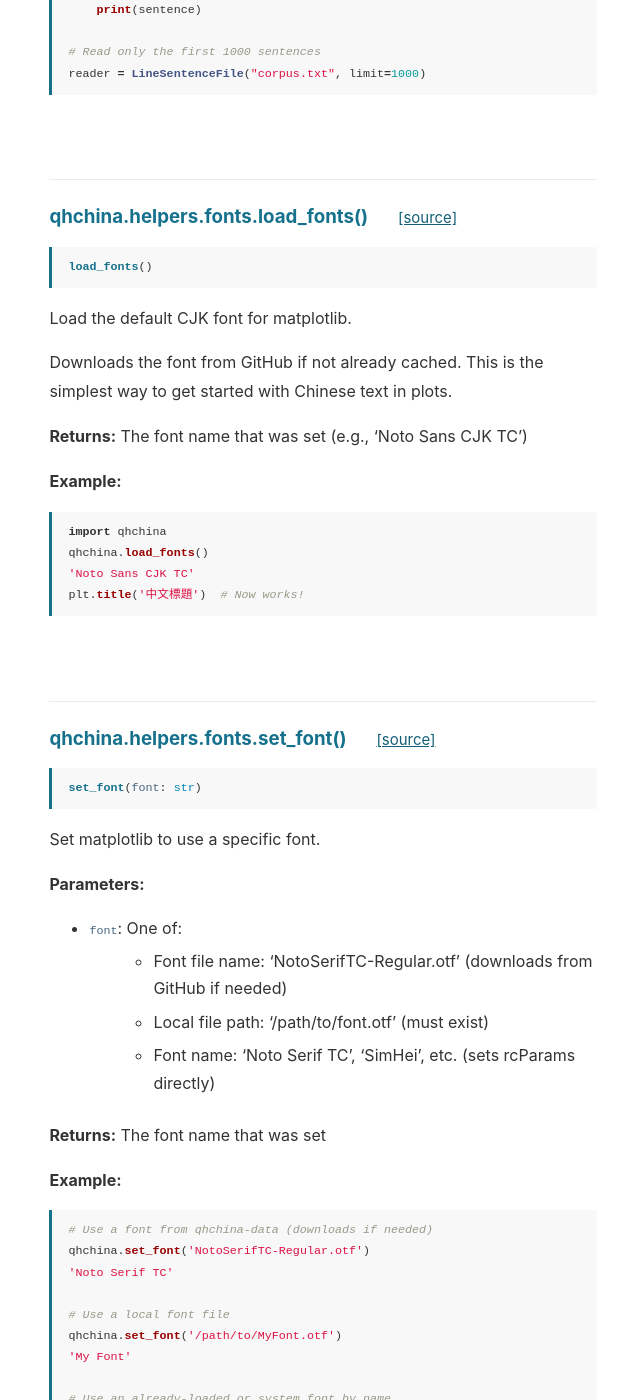
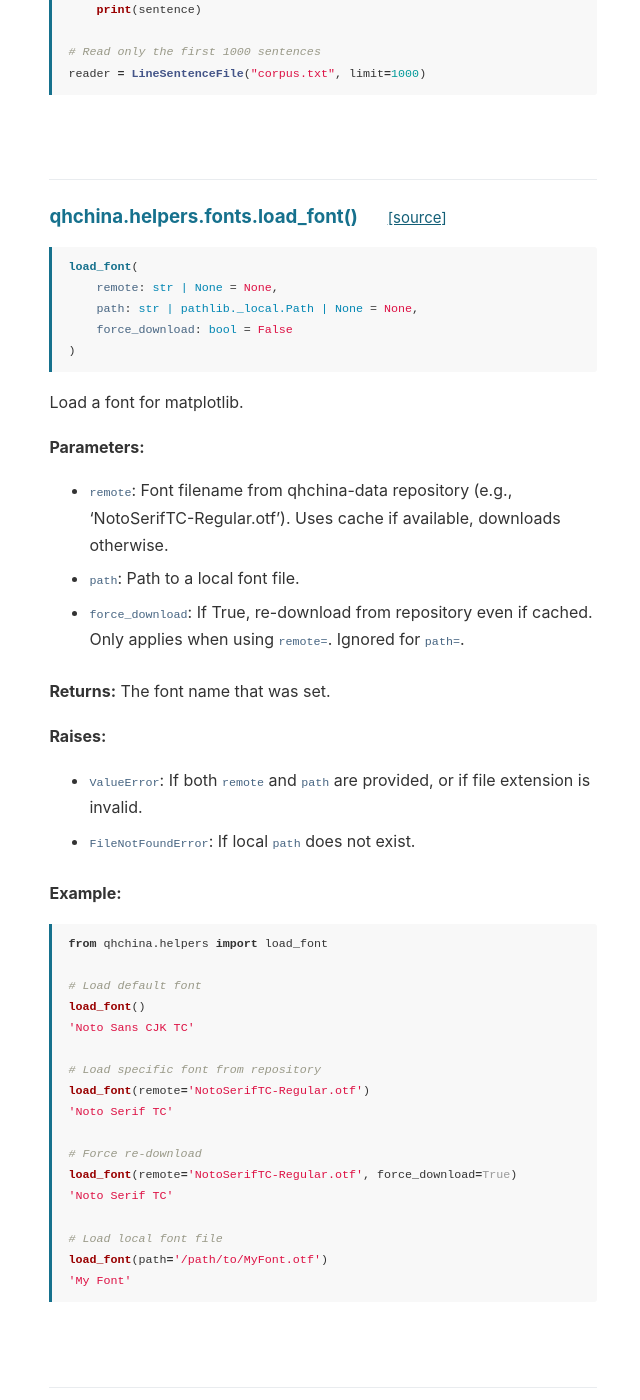
Before and after one commit to mcjkurz/qhchina-web, a Jekyll site: the page built from docs/helpers/index.md, in a window 1280 px wide and 1400 px high, scrolled down 2783 px. Shown: the whole window, without its empty margins (453-1093 px from the left). Built offline with Jekyll 4.4.1, drawn with Linux system fonts in a browser that asks for light colours; some of the changed text lies outside the part shown.

Commit message:
Update API docs

````diff
--- a/_config.yml
+++ b/_config.yml
@@ -60,4 +60,4 @@
 github: [metadata]
 
 # Cache busting version (auto-updated by make_docs.py)
-cache_version: 20260304163456
+cache_version: 20260306122500
--- a/docs/helpers/index.md
+++ b/docs/helpers/index.md
@@ -5,16 +5,16 @@
 functions:
   - name: LineSentenceFile
     anchor: linesentencefile
+  - name: load_font()
+    anchor: load_font
   - name: load_fonts()
     anchor: load_fonts
-  - name: set_font()
-    anchor: set_font
-  - name: get_font_path()
-    anchor: get_font_path
-  - name: current_font()
-    anchor: current_font
-  - name: download_fonts()
-    anchor: download_fonts
+  - name: get_current_font_path()
+    anchor: get_current_font_path
+  - name: loaded_font()
+    anchor: loaded_font
+  - name: cache_fonts()
+    anchor: cache_fonts
   - name: list_remote_fonts()
     anchor: list_remote_fonts
   - name: list_cached_fonts()
@@ -150,125 +150,162 @@
 
 <br>
 
-<h3 id="load_fonts">qhchina.helpers.fonts.load_fonts() <a href="#load_fonts" class="header-link" title="Permalink">#</a> <a href="https://github.com/mcjkurz/qhchina/blob/main/qhchina/helpers/fonts.py#L163" class="source-link" title="View source on GitHub">[source]</a></h3>
+<h3 id="load_font">qhchina.helpers.fonts.load_font() <a href="#load_font" class="header-link" title="Permalink">#</a> <a href="https://github.com/mcjkurz/qhchina/blob/main/qhchina/helpers/fonts.py#L179" class="source-link" title="View source on GitHub">[source]</a></h3>
+
+<pre class="signature"><code><span class="sig-name">load_font</span>(
+    <span class="sig-param">remote</span><span class="sig-punct">:</span> <span class="sig-type">str | None</span> <span class="sig-punct">=</span> <span class="sig-default">None</span>,
+    <span class="sig-param">path</span><span class="sig-punct">:</span> <span class="sig-type">str | pathlib._local.Path | None</span> <span class="sig-punct">=</span> <span class="sig-default">None</span>,
+    <span class="sig-param">force_download</span><span class="sig-punct">:</span> <span class="sig-type">bool</span> <span class="sig-punct">=</span> <span class="sig-default">False</span>
+)</code></pre>
+
+Load a font for matplotlib.
+
+**Parameters:**
+- `remote`: Font filename from qhchina-data repository (e.g., 'NotoSerifTC-Regular.otf').
+  Uses cache if available, downloads otherwise.
+- `path`: Path to a local font file.
+- `force_download`: If True, re-download from repository even if cached.
+  Only applies when using `remote=`. Ignored for `path=`.
+
+**Returns:**
+The font name that was set.
+
+**Raises:**
+- `ValueError`: If both `remote` and `path` are provided, or if file extension is invalid.
+- `FileNotFoundError`: If local `path` does not exist.
+
+**Example:**
+```python
+from qhchina.helpers import load_font
+
+# Load default font
+load_font()
+'Noto Sans CJK TC'
+
+# Load specific font from repository
+load_font(remote='NotoSerifTC-Regular.otf')
+'Noto Serif TC'
+
+# Force re-download
+load_font(remote='NotoSerifTC-Regular.otf', force_download=True)
+'Noto Serif TC'
+
+# Load local font file
+load_font(path='/path/to/MyFont.otf')
+'My Font'
+```
+
+<br>
+
+<h3 id="load_fonts">qhchina.helpers.fonts.load_fonts() <a href="#load_fonts" class="header-link" title="Permalink">#</a> <a href="https://github.com/mcjkurz/qhchina/blob/main/qhchina/helpers/fonts.py#L246" class="source-link" title="View source on GitHub">[source]</a></h3>
 
 <pre class="signature"><code><span class="sig-name">load_fonts</span>()</code></pre>
 
 Load the default CJK font for matplotlib.
 
-Downloads the font from GitHub if not already cached.
-This is the simplest way to get started with Chinese text in plots.
+This is a convenience function for backward compatibility.
+Equivalent to calling `load_font()` with no arguments.
 
 **Returns:**
 The font name that was set (e.g., 'Noto Sans CJK TC')
 
 **Example:**
 ```python
-import qhchina
-qhchina.load_fonts()
+from qhchina.helpers import load_fonts
+load_fonts()
 'Noto Sans CJK TC'
 plt.title('中文標題')  # Now works!
 ```
 
 <br>
 
-<h3 id="set_font">qhchina.helpers.fonts.set_font() <a href="#set_font" class="header-link" title="Permalink">#</a> <a href="https://github.com/mcjkurz/qhchina/blob/main/qhchina/helpers/fonts.py#L185" class="source-link" title="View source on GitHub">[source]</a></h3>
+<h3 id="get_current_font_path">qhchina.helpers.fonts.get_current_font_path() <a href="#get_current_font_path" class="header-link" title="Permalink">#</a> <a href="https://github.com/mcjkurz/qhchina/blob/main/qhchina/helpers/fonts.py#L265" class="source-link" title="View source on GitHub">[source]</a></h3>
 
-<pre class="signature"><code><span class="sig-name">set_font</span>(<span class="sig-param">font</span><span class="sig-punct">:</span> <span class="sig-type">str</span>)</code></pre>
+<pre class="signature"><code><span class="sig-name">get_current_font_path</span>()</code></pre>
 
-Set matplotlib to use a specific font.
+Get the file path of the currently loaded font.
 
-**Parameters:**
-- `font`: One of:
-  - Font file name: 'NotoSerifTC-Regular.otf' (downloads from GitHub if needed)
-  - Local file path: '/path/to/font.otf' (must exist)
-  - Font name: 'Noto Serif TC', 'SimHei', etc. (sets rcParams directly)
+This is useful for tools like WordCloud that require a font file path
+rather than a font name.
 
 **Returns:**
-The font name that was set
+Absolute path to the currently loaded font file.
+
+**Raises:**
+- `RuntimeError`: If no font has been loaded via load_font() yet.
 
 **Example:**
 ```python
-# Use a font from qhchina-data (downloads if needed)
-qhchina.set_font('NotoSerifTC-Regular.otf')
+from qhchina.helpers import load_font, get_current_font_path
+
+load_font()  # Load default font
+'Noto Sans CJK TC'
+path = get_current_font_path()
+wc = WordCloud(font_path=path, ...)
+
+load_font(remote='NotoSerifTC-Regular.otf')
 'Noto Serif TC'
+get_current_font_path()  # Returns path to NotoSerifTC-Regular.otf
+```
 
-# Use a local font file
-qhchina.set_font('/path/to/MyFont.otf')
-'My Font'
+<br>
 
-# Use an already-loaded or system font by name
-qhchina.set_font('Noto Serif TC')
+<h3 id="loaded_font">qhchina.helpers.fonts.loaded_font() <a href="#loaded_font" class="header-link" title="Permalink">#</a> <a href="https://github.com/mcjkurz/qhchina/blob/main/qhchina/helpers/fonts.py#L413" class="source-link" title="View source on GitHub">[source]</a></h3>
+
+<pre class="signature"><code><span class="sig-name">loaded_font</span>()</code></pre>
+
+Get the currently loaded matplotlib font name.
+
+**Returns:**
+The loaded font name, or None if using matplotlib defaults.
+
+**Example:**
+```python
+from qhchina.helpers import load_font, loaded_font
+load_font(remote='NotoSerifTC-Regular.otf')
+'Noto Serif TC'
+loaded_font()
 'Noto Serif TC'
 ```
 
 <br>
 
-<h3 id="get_font_path">qhchina.helpers.fonts.get_font_path() <a href="#get_font_path" class="header-link" title="Permalink">#</a> <a href="https://github.com/mcjkurz/qhchina/blob/main/qhchina/helpers/fonts.py#L235" class="source-link" title="View source on GitHub">[source]</a></h3>
+<h3 id="cache_fonts">qhchina.helpers.fonts.cache_fonts() <a href="#cache_fonts" class="header-link" title="Permalink">#</a> <a href="https://github.com/mcjkurz/qhchina/blob/main/qhchina/helpers/fonts.py#L305" class="source-link" title="View source on GitHub">[source]</a></h3>
 
-<pre class="signature"><code><span class="sig-name">get_font_path</span>(<span class="sig-param">font</span><span class="sig-punct">:</span> <span class="sig-type">str | None</span> <span class="sig-punct">=</span> <span class="sig-default">None</span>)</code></pre>
+<pre class="signature"><code><span class="sig-name">cache_fonts</span>(<span class="sig-param">fonts</span><span class="sig-punct">:</span> <span class="sig-type">list[str] | None</span> <span class="sig-punct">=</span> <span class="sig-default">None</span>)</code></pre>
 
-Get the file path for a font (for use with WordCloud, etc.).
+Pre-download font files from the qhchina-data repository.
+
+Use this to cache fonts for offline use. The fonts are downloaded
+but not set as the active matplotlib font.
 
 **Parameters:**
-- `font`: Font file name (e.g., 'NotoSerifTC-Regular.otf') or None for default.
-  Can also be a local file path.
-
-**Returns:**
-Absolute path to the font file
-
-**Example:**
-```python
-path = qhchina.get_font_path()  # default font
-wc = WordCloud(font_path=path, ...)
-
-path = qhchina.get_font_path('NotoSerifTC-Regular.otf')
-```
-
-<br>
-
-<h3 id="current_font">qhchina.helpers.fonts.current_font() <a href="#current_font" class="header-link" title="Permalink">#</a> <a href="https://github.com/mcjkurz/qhchina/blob/main/qhchina/helpers/fonts.py#L369" class="source-link" title="View source on GitHub">[source]</a></h3>
-
-<pre class="signature"><code><span class="sig-name">current_font</span>()</code></pre>
-
-Get the currently configured matplotlib font name.
-
-**Returns:**
-The current font name, or None if using matplotlib defaults.
-
-<br>
-
-<h3 id="download_fonts">qhchina.helpers.fonts.download_fonts() <a href="#download_fonts" class="header-link" title="Permalink">#</a> <a href="https://github.com/mcjkurz/qhchina/blob/main/qhchina/helpers/fonts.py#L272" class="source-link" title="View source on GitHub">[source]</a></h3>
-
-<pre class="signature"><code><span class="sig-name">download_fonts</span>(<span class="sig-param">fonts</span><span class="sig-punct">:</span> <span class="sig-type">str | list[str] | None</span> <span class="sig-punct">=</span> <span class="sig-default">None</span>)</code></pre>
-
-Download font files from the qhchina-data repository.
-
-**Parameters:**
-- `fonts`: Font file name(s) to download. If None, downloads ALL available fonts.
-  Examples:
-  - None: download all fonts
-  - 'NotoSerifTC-Regular.otf': download single font
-  - ['NotoSerifTC-Regular.otf', 'NotoSerifSC-Regular.otf']: download multiple
+- `fonts`: List of font file names to download. If None, downloads ALL available fonts.
 
 **Returns:**
 Dict mapping file names to font names:
 {'NotoSerifTC-Regular.otf': 'Noto Serif TC', ...}
 
+**Raises:**
+- `TypeError`: If fonts is not a list or None.
+- `ValueError`: If any font file has an invalid extension.
+
 **Example:**
 ```python
+from qhchina.helpers import cache_fonts
+
 # Download all fonts
-qhchina.download_fonts()
+cache_fonts()
 {'NotoSansTCSC-Regular.otf': 'Noto Sans CJK TC', ...}
 
-# Download specific font
-qhchina.download_fonts('NotoSerifTC-Regular.otf')
-{'NotoSerifTC-Regular.otf': 'Noto Serif TC'}
+# Download specific fonts
+cache_fonts(['NotoSerifTC-Regular.otf', 'NotoSerifSC-Regular.otf'])
+{'NotoSerifTC-Regular.otf': 'Noto Serif TC', ...}
 ```
 
 <br>
 
-<h3 id="list_remote_fonts">qhchina.helpers.fonts.list_remote_fonts() <a href="#list_remote_fonts" class="header-link" title="Permalink">#</a> <a href="https://github.com/mcjkurz/qhchina/blob/main/qhchina/helpers/fonts.py#L314" class="source-link" title="View source on GitHub">[source]</a></h3>
+<h3 id="list_remote_fonts">qhchina.helpers.fonts.list_remote_fonts() <a href="#list_remote_fonts" class="header-link" title="Permalink">#</a> <a href="https://github.com/mcjkurz/qhchina/blob/main/qhchina/helpers/fonts.py#L358" class="source-link" title="View source on GitHub">[source]</a></h3>
 
 <pre class="signature"><code><span class="sig-name">list_remote_fonts</span>()</code></pre>
 
@@ -286,7 +323,7 @@
 
 <br>
 
-<h3 id="list_cached_fonts">qhchina.helpers.fonts.list_cached_fonts() <a href="#list_cached_fonts" class="header-link" title="Permalink">#</a> <a href="https://github.com/mcjkurz/qhchina/blob/main/qhchina/helpers/fonts.py#L337" class="source-link" title="View source on GitHub">[source]</a></h3>
+<h3 id="list_cached_fonts">qhchina.helpers.fonts.list_cached_fonts() <a href="#list_cached_fonts" class="header-link" title="Permalink">#</a> <a href="https://github.com/mcjkurz/qhchina/blob/main/qhchina/helpers/fonts.py#L381" class="source-link" title="View source on GitHub">[source]</a></h3>
 
 <pre class="signature"><code><span class="sig-name">list_cached_fonts</span>()</code></pre>
 
@@ -300,7 +337,7 @@
 
 <br>
 
-<h3 id="clear_cache">qhchina.helpers.fonts.clear_cache() <a href="#clear_cache" class="header-link" title="Permalink">#</a> <a href="https://github.com/mcjkurz/qhchina/blob/main/qhchina/helpers/fonts.py#L389" class="source-link" title="View source on GitHub">[source]</a></h3>
+<h3 id="clear_cache">qhchina.helpers.fonts.clear_cache() <a href="#clear_cache" class="header-link" title="Permalink">#</a> <a href="https://github.com/mcjkurz/qhchina/blob/main/qhchina/helpers/fonts.py#L440" class="source-link" title="View source on GitHub">[source]</a></h3>
 
 <pre class="signature"><code><span class="sig-name">clear_cache</span>()</code></pre>
 
@@ -315,7 +352,7 @@
 
 <br>
 
-<h3 id="get_cache_dir">qhchina.helpers.fonts.get_cache_dir() <a href="#get_cache_dir" class="header-link" title="Permalink">#</a> <a href="https://github.com/mcjkurz/qhchina/blob/main/qhchina/helpers/fonts.py#L51" class="source-link" title="View source on GitHub">[source]</a></h3>
+<h3 id="get_cache_dir">qhchina.helpers.fonts.get_cache_dir() <a href="#get_cache_dir" class="header-link" title="Permalink">#</a> <a href="https://github.com/mcjkurz/qhchina/blob/main/qhchina/helpers/fonts.py#L52" class="source-link" title="View source on GitHub">[source]</a></h3>
 
 <pre class="signature"><code><span class="sig-name">get_cache_dir</span>()</code></pre>
 
````
Also changed, not shown: _data/nav_docs.json (+10 -10 lines).
